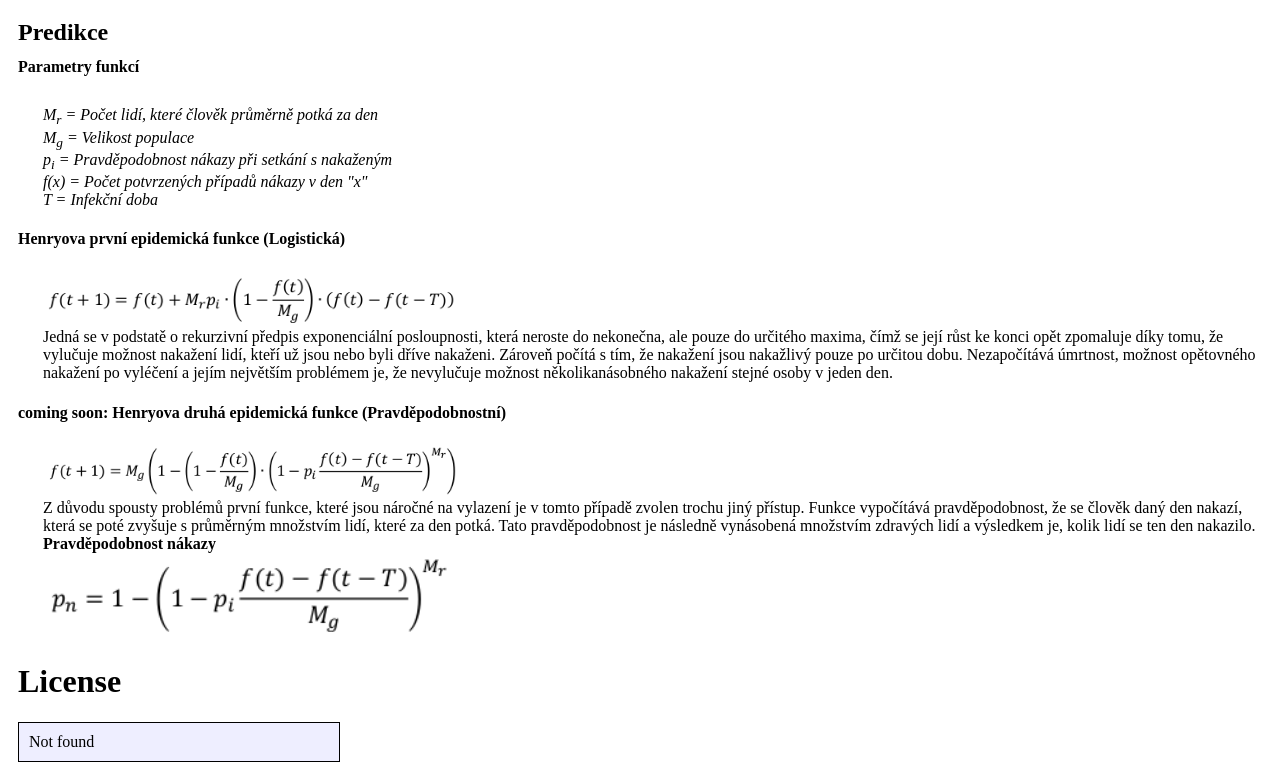
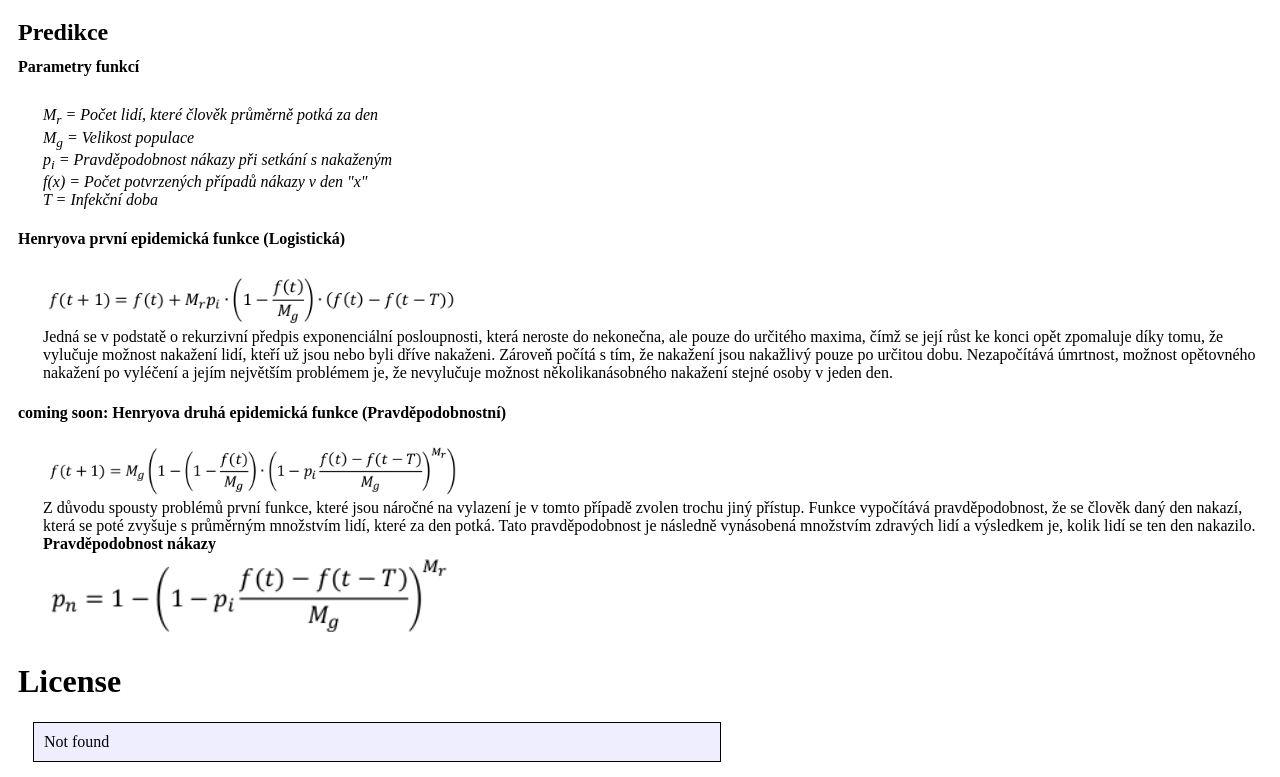
Before and after one commit to kukosek/koronagrafy, a plain HTML site: page about.html in a window 1280 px wide. Shown: the part 123-900 px from the top of the page. Drawn offline with Linux system fonts and the light colour scheme; no server answers; a web font is replaced by a local one.

Commit message:
license style change

```diff
--- a/styles.css
+++ b/styles.css
@@ -255,7 +255,8 @@
         /* Below are styles for the codebox (not the code itself) */
         border:1px solid black;
         background-color:#EEEEFF;
-        width:300px;
+        max-width:666px;
         overflow:auto;
         padding:10px;
+        margin: 15px;
 }
```
